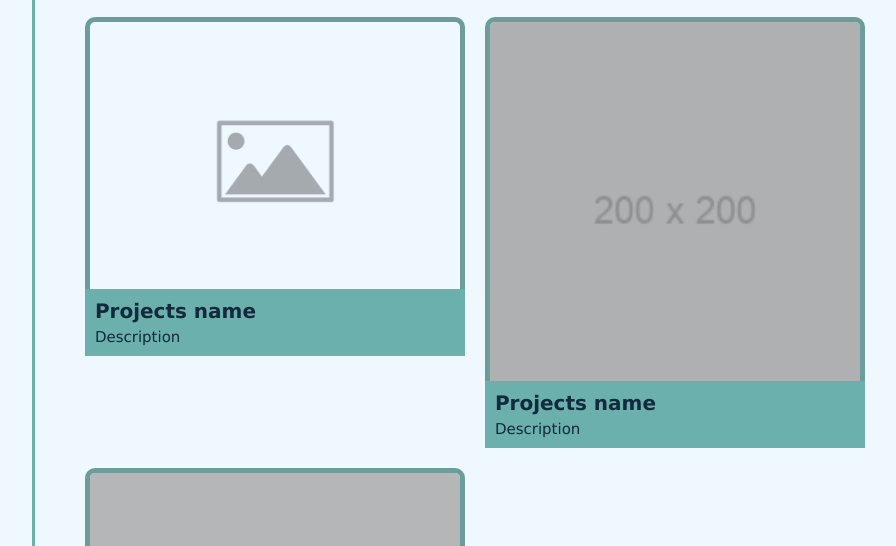
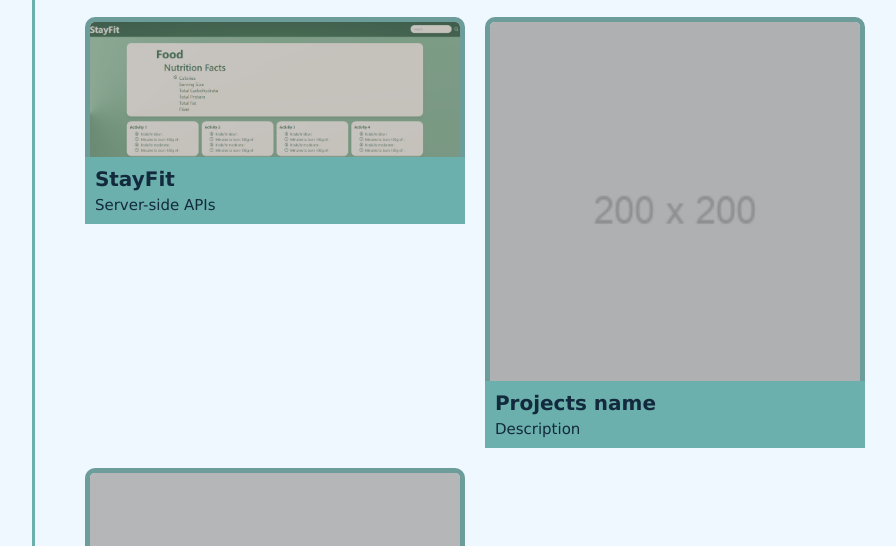
Before and after one commit to ThelmaRivas/awesome-portfolio, a plain HTML site: page index.html in a window 1280 px wide. Shown: the part 797-1343 px from the top of the page, without its empty margins (217-1113 px from the left). Drawn offline with Linux system fonts and the light colour scheme.

Commit message:
add new project

```diff
--- a/index.html
+++ b/index.html
@@ -11,12 +11,12 @@
   <header>
     <h1 id="developer-name">Thelma Rivas</h1>
 
-  <nav>
+    <nav>
       <a href="#about-me">About Me</a>
       <a href="#work">Work</a>
       <a href="#contact-me">Contact Me</a>
       <a href="#resume">Resume</a>
-  </nav>
+    </nav>
 
   </header>
   <div class="container">
@@ -36,7 +36,8 @@
           experience and my professional knowledge.
         </p>
         <br>
-        <p>With a passion for programming and all computing related, experience in data analytics, finances and logistics. Love teamwork and good working under pressure and can motivate others too  </p>
+        <p>With a passion for programming and all computing related, experience in data analytics, finances and
+          logistics. Love teamwork and good working under pressure and can motivate others too </p>
       </div>
     </section>
 
@@ -56,11 +57,12 @@
         </section>
         <div class="rest-projects">
           <section class="project">
-            <img src="./assets/images/placeholder-image1.png" alt="Project1" />
+            <a href="https://andatax.github.io/StayFit/"><img
+                src="./assets/images/stayfit.png" alt="Project1" /></a>
             <div class="projectname">
-              <h4>Projects name</h4>
+              <h4>StayFit</h4>
               <p>
-              Description
+                Server-side APIs
               </p>
             </div>
           </section>
@@ -70,7 +72,7 @@
             <div class="projectname">
               <h4>Projects name</h4>
               <p>
-              Description
+                Description
               </p>
             </div>
           </section>
@@ -80,7 +82,7 @@
             <div class="projectname">
               <h4>Projects name</h4>
               <p>
-              Description
+                Description
               </p>
             </div>
           </section>
```
Also changed, not shown: assets/images/stayfit.png (added).
